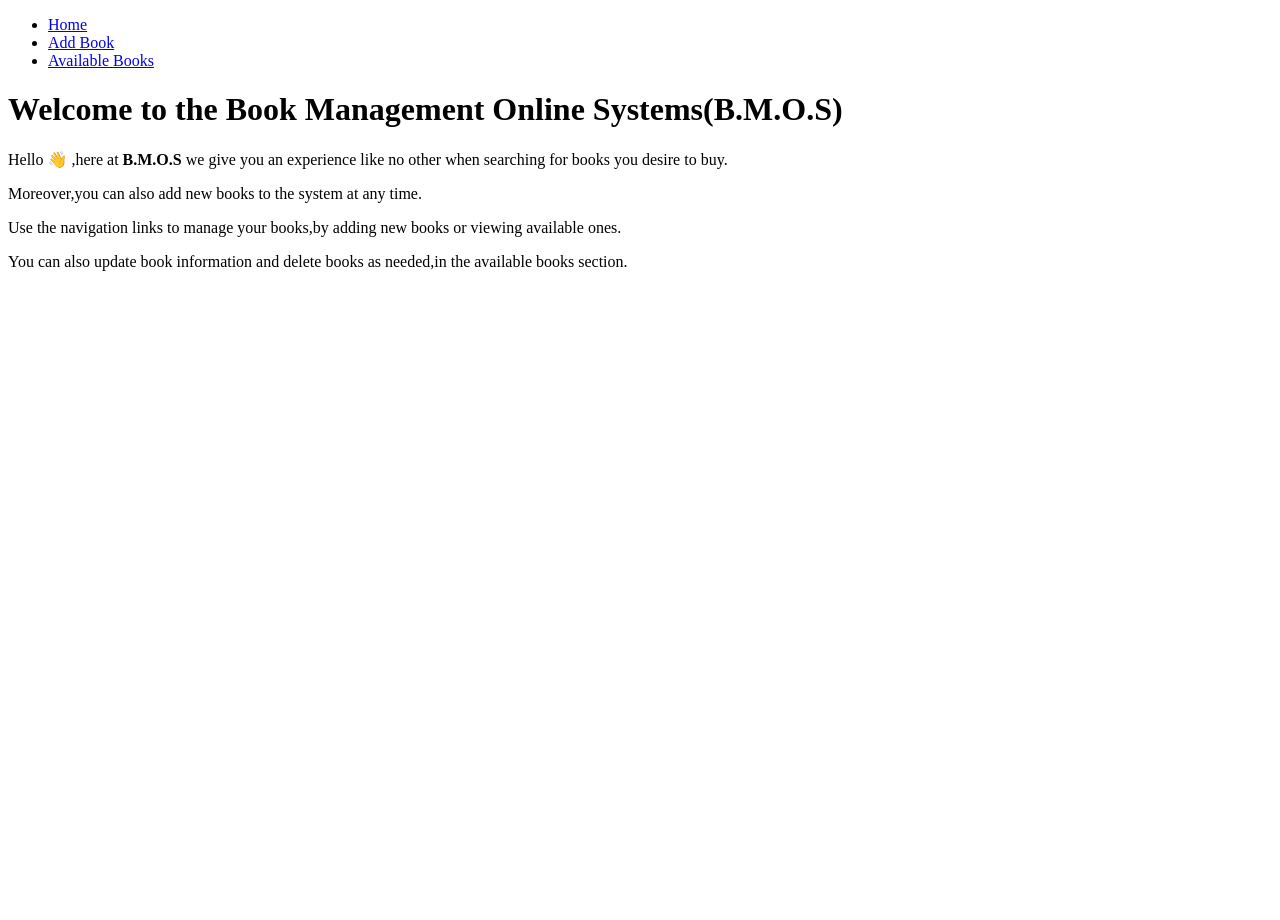
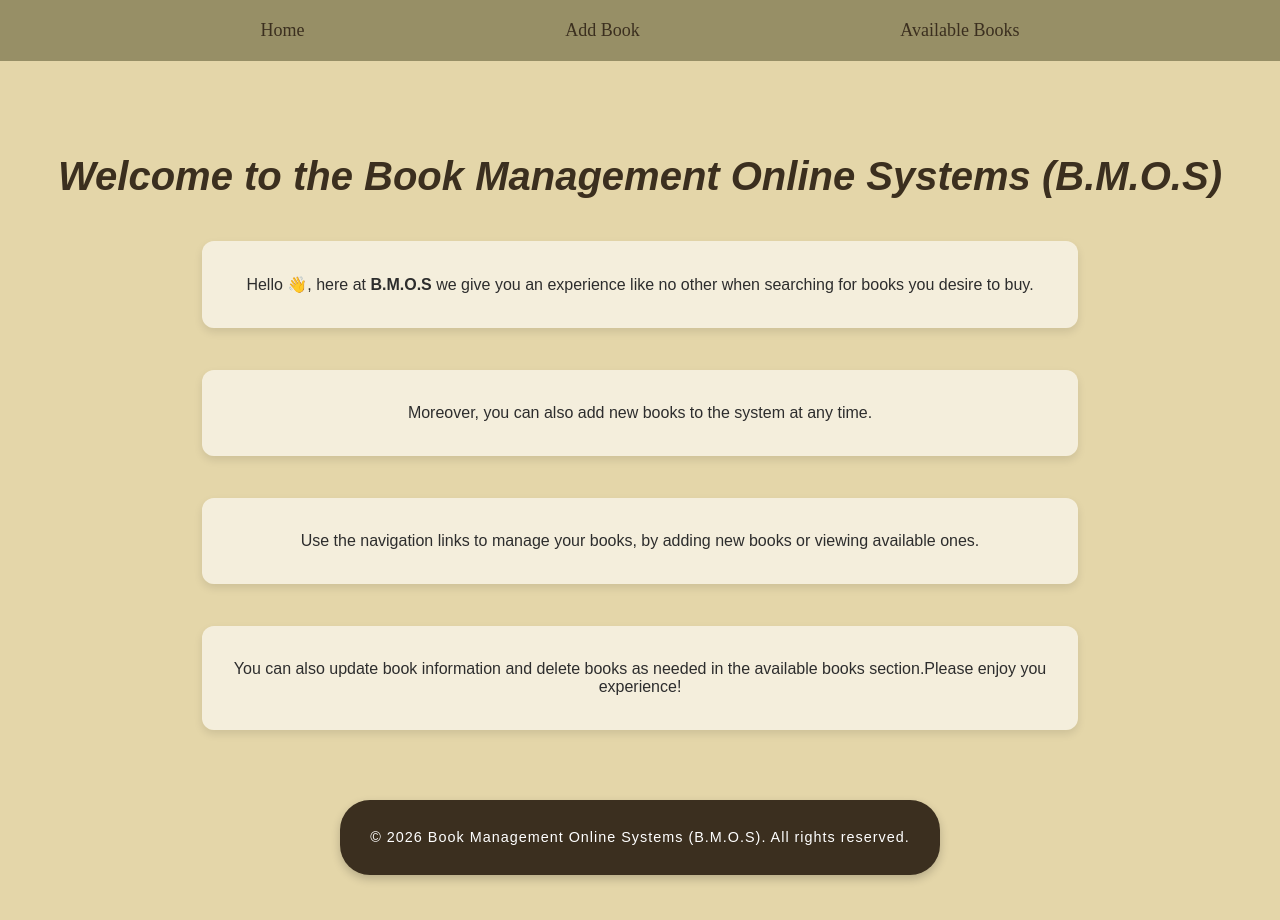
Before and after one commit to elvischege98-tech/Summative-3, a React (Vite) app: page / in a window 1280 px wide. Shown: the top 920 px of the page. Before the commit the page ends 800 px from the top, so only its background shows below. Built offline with nearby package versions, Linux system fonts and the light colour scheme.

Commit message:
Added classnames to help in y styling

```diff
--- a/src/App.jsx
+++ b/src/App.jsx
@@ -2,13 +2,14 @@ import { BrowserRouter,Routes,Route,Link } from "react-router-dom";
 import Home from "./components/Home";
 import AddBook from "./components/AddBook";
 import AvailableBooks from "./components/AvailableBooks";
+import './App.css';
 
 function App() {
   return (
     <>
-       <BrowserRouter>
-       <div>
-            <nav>
+       <BrowserRouter >
+       <div className="app-wrapper">
+            <nav className="nav">
               <ul>
                 <li><Link to="/">Home</Link></li>
                 <li><Link to="/add-book">Add Book</Link></li>
--- a/src/components/AddBook.jsx
+++ b/src/components/AddBook.jsx
@@ -1,7 +1,28 @@
+import React from "react";
+import './AddBook.css';
+
 function AddBook(){
 return(
     <>
-    <h1>Add book</h1>
+    <div className="add-book-page">
+        <h1>Add book</h1>
+        <form className="add-book-form">
+            <label>
+                Title:
+                <input type="text" name="title" placeholder="Enter book title" required/>
+            </label>
+            <label>
+                Author:
+                <input type="text" name="author" placeholder="Enter author name" required/>
+            </label>
+            <label>
+                Price:
+                <input type="number" name="price" placeholder="Enter price" required />
+            </label>
+
+            <button type="submit">Add Book</button>
+        </form>
+    </div>
     </>
 )
 }
--- a/src/components/Home.jsx
+++ b/src/components/Home.jsx
@@ -1,13 +1,35 @@
+import React from 'react';
+import './Home.css';
+
 function Home() {
-    return(
-        <div>
-            <h1>Welcome to the Book Management Online Systems(B.M.O.S)</h1>
-            <p>Hello 👋 ,here at <b>B.M.O.S</b> we give you an experience like no other when searching for books you desire to buy. </p>
-            <p>Moreover,you can also add new books to the system at any time.</p>
-            <p>Use the navigation links to manage your books,by adding new books or viewing available ones.</p>
-            <p>You can also update book information and delete books as needed,in the available books section. </p>
+    return (
+        <div className="home">
+            <h1>Welcome to the Book Management Online Systems (B.M.O.S)</h1>
+
+            <div className="statement">
+                <p>Hello 👋, here at <b>B.M.O.S</b> we give you an experience like no other when searching for books you desire to buy.</p>
+            </div>
+            <br />
+            <div className="statement">
+                <p>Moreover, you can also add new books to the system at any time.</p>
+            </div>
+            <br />
+            <div className="statement">
+                <p>Use the navigation links to manage your books, by adding new books or viewing available ones.</p>
+            </div>
+            <br />
+            <div className="statement">
+                <p>You can also update book information and delete books as needed in the available books section.Please enjoy you experience!</p>
+            </div>
+            <br />
+
+                <footer className="footer">
+                    <p>&copy; 2026 Book Management Online Systems (B.M.O.S). All rights reserved.</p>
+                </footer>
+
+
         </div>
-    )
+    );
 }
 
 export default Home;
```
